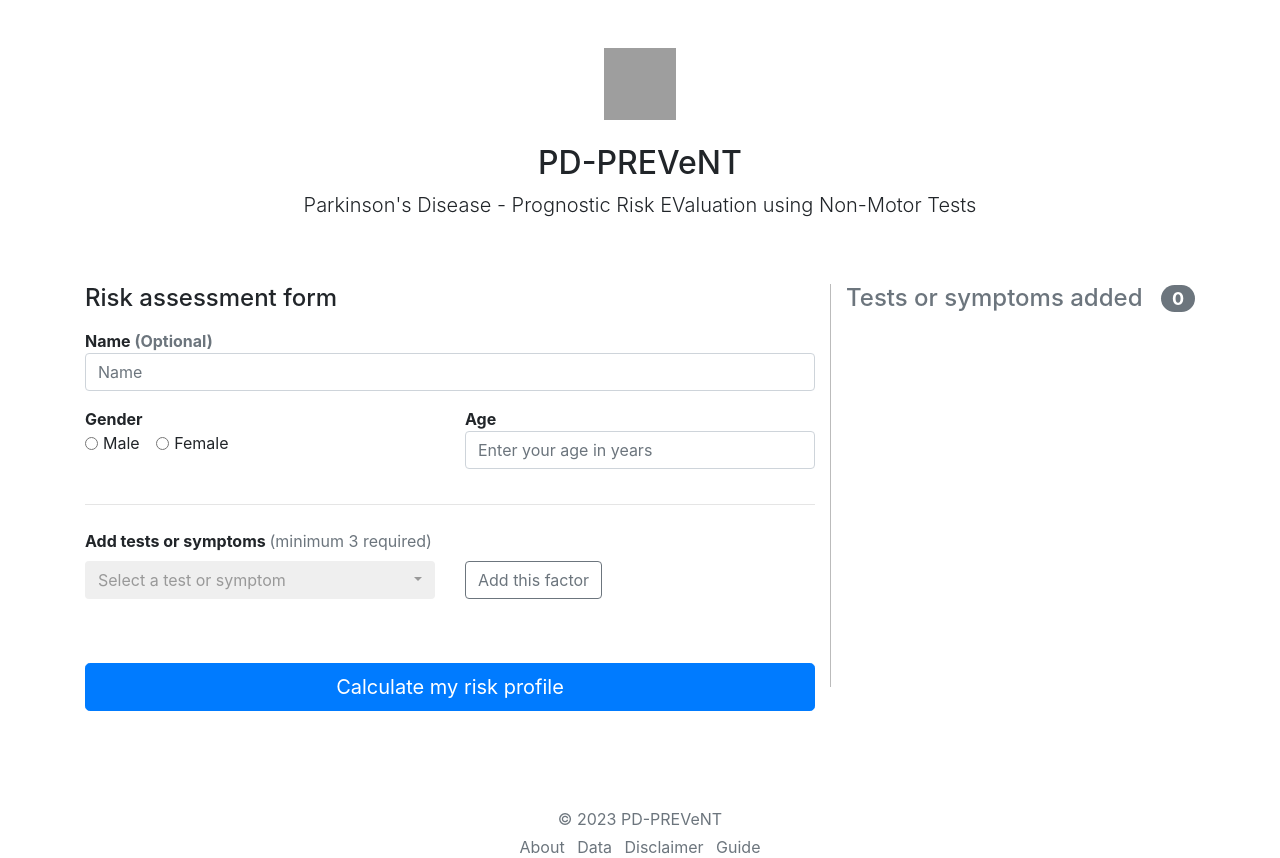
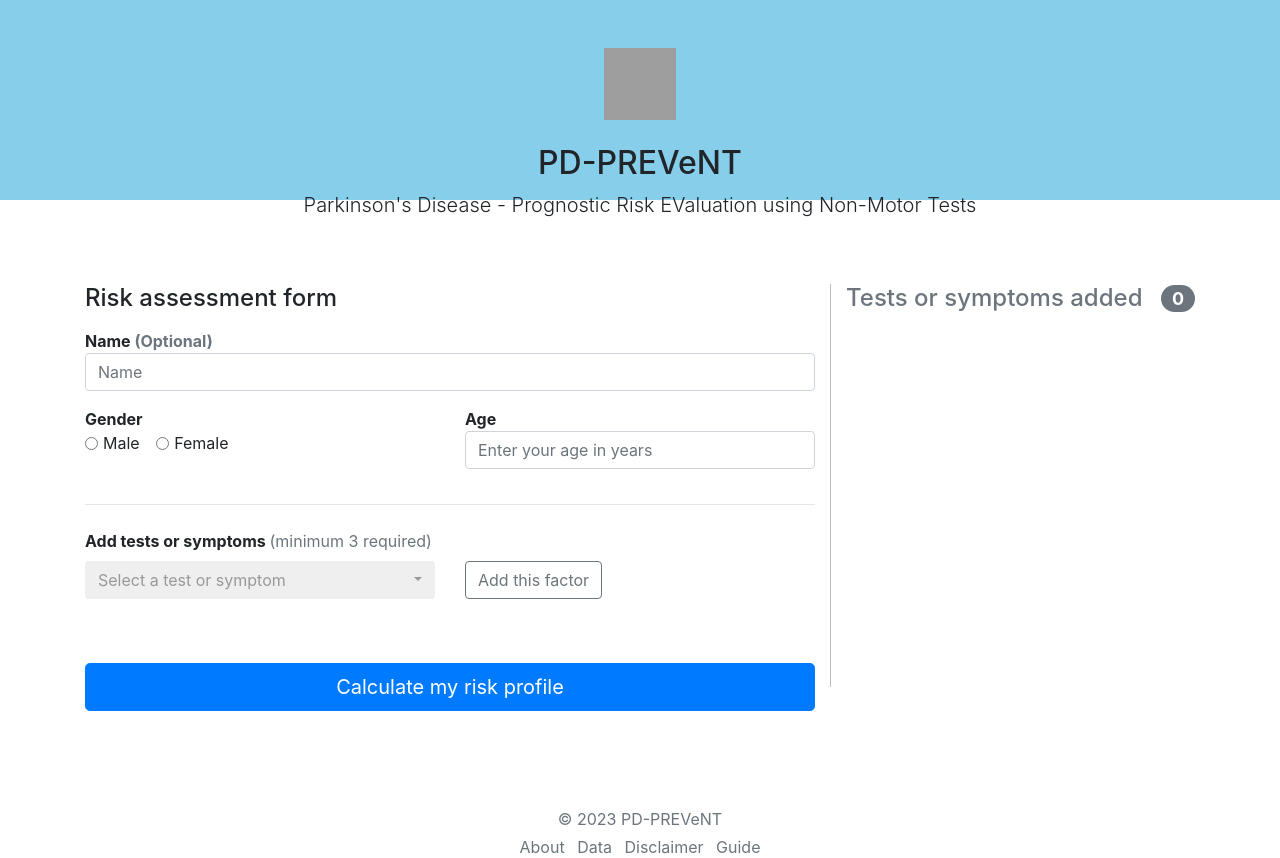
Before and after one commit to iam-zain/pd_prevent, a Flask app: page / in a window 1280 px wide. Shown: the top 858 px of the page. Run offline with Flask 3, Linux system fonts and the light colour scheme; grey boxes are pictures that could not be loaded.

Commit message:
Added sky blue bg on top, changed home page icon

```diff
--- a/templates/index.html
+++ b/templates/index.html
@@ -24,6 +24,24 @@
     <link rel="stylesheet" href="./static/loader.css" />
     <link rel="stylesheet" href="./static/custom.css" />
     <link rel="stylesheet" href="./static/progressbar.css" />
+    <style>
+      body {
+        margin: 0;
+        padding: 0;
+      }
+
+      /* Set the background color to blue for the top 25% of the screen */
+      body::before {
+        content: "";
+        position: fixed;
+        top: 0;
+        left: 0;
+        width: 100%;
+        height: 25%;
+        background-color: #87ceeb;
+        z-index: -1;
+      }
+    </style>
   </head>
   <body>
     <!-- Loading -->
@@ -140,7 +158,7 @@
       <div class="py-5 text-center">
         <img
           class="d-block mx-auto mb-4"
-          src="https://cdn-icons-png.flaticon.com/512/4901/4901662.png"
+          src="static/gif_forHomePage.gif"
           alt=""
           width="72"
           height="72"
```
Also changed, not shown: 1 other file.
